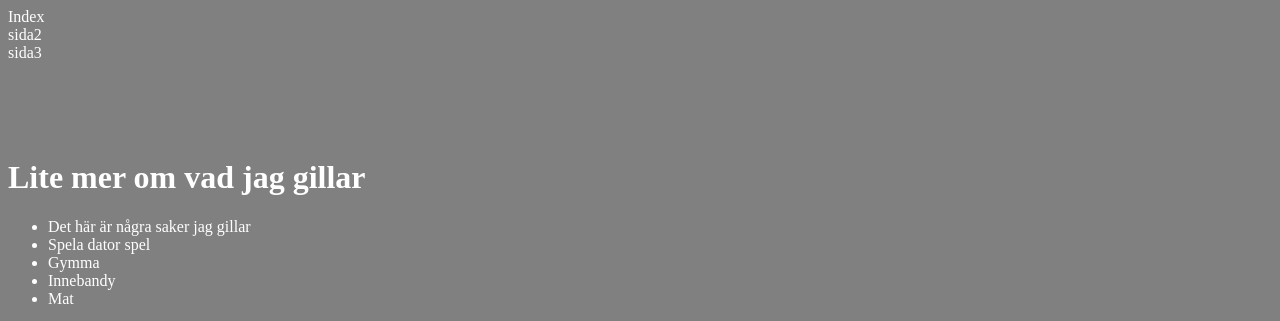
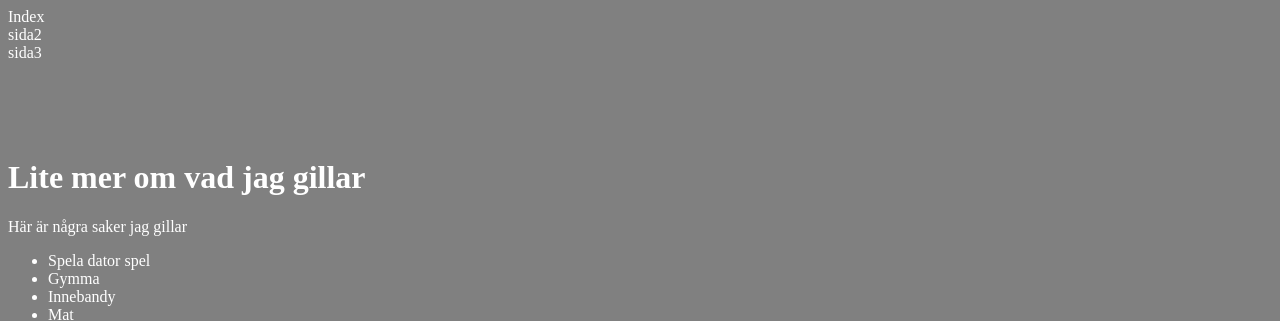
Before and after one commit to elpe2005/Egen-Webbuppgift, a plain HTML site: page webbuppgift/sida3.html in a window 1280 px wide. Shown: the top 321 px of the page. Drawn offline with Linux system fonts and the light colour scheme.

Commit message:
Klar med uppgiften

```diff
--- a/webbuppgift/sida3.html
+++ b/webbuppgift/sida3.html
@@ -18,9 +18,9 @@
         <main>
             <h1>Lite mer om vad jag gillar</h1> <!--En header i min main-->
             <section> <!--En section som också går in i main-->
+                    <p>Här är några saker jag gillar</p>
                     <ul> <!--I den har jag gjort en punktlista-->
-                        <li>Det här är några saker jag gillar</li> <!--och i dem här beskriver jag vad jag gillar-->
-                        <li>Spela dator spel</li>
+                        <li>Spela dator spel</li> <!--och i dem här beskriver jag vad jag gillar-->
                         <li>Gymma</li>
                         <li>Innebandy</li>
                         <li>Mat</li>
```
